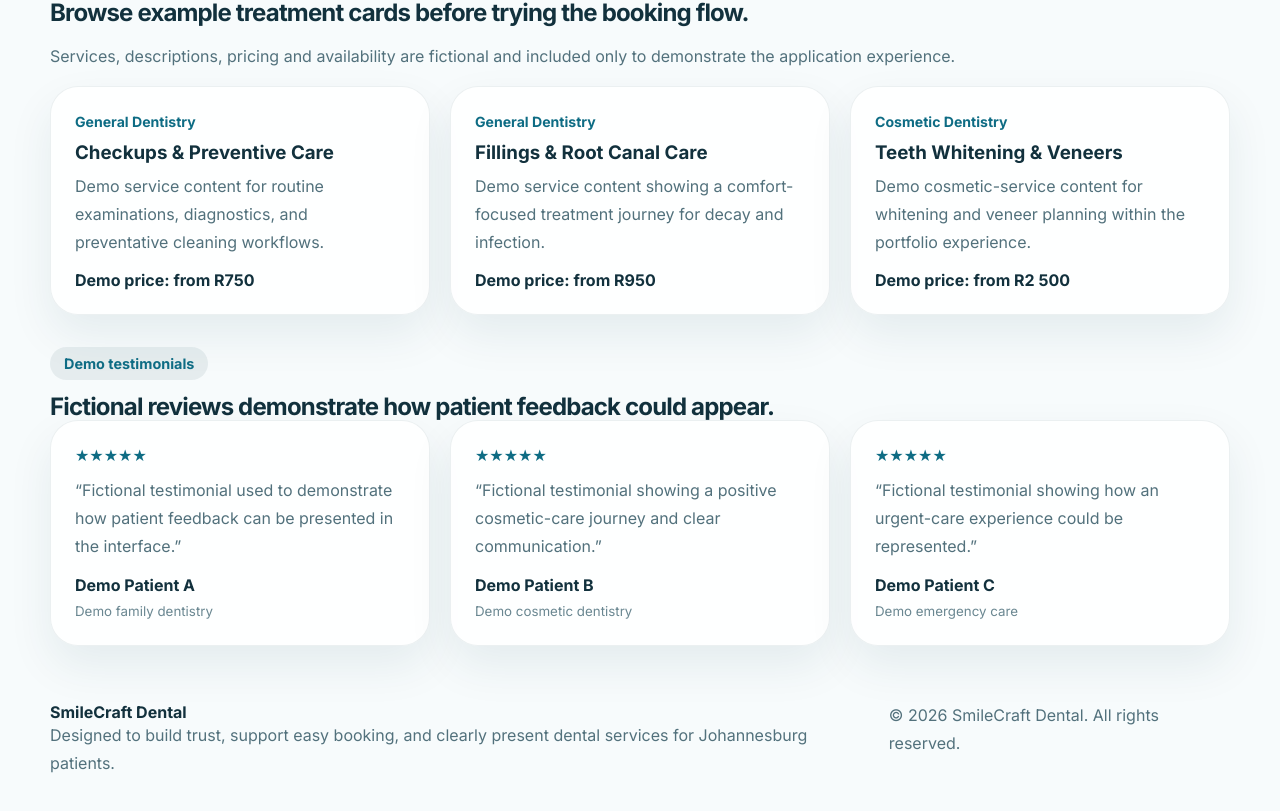
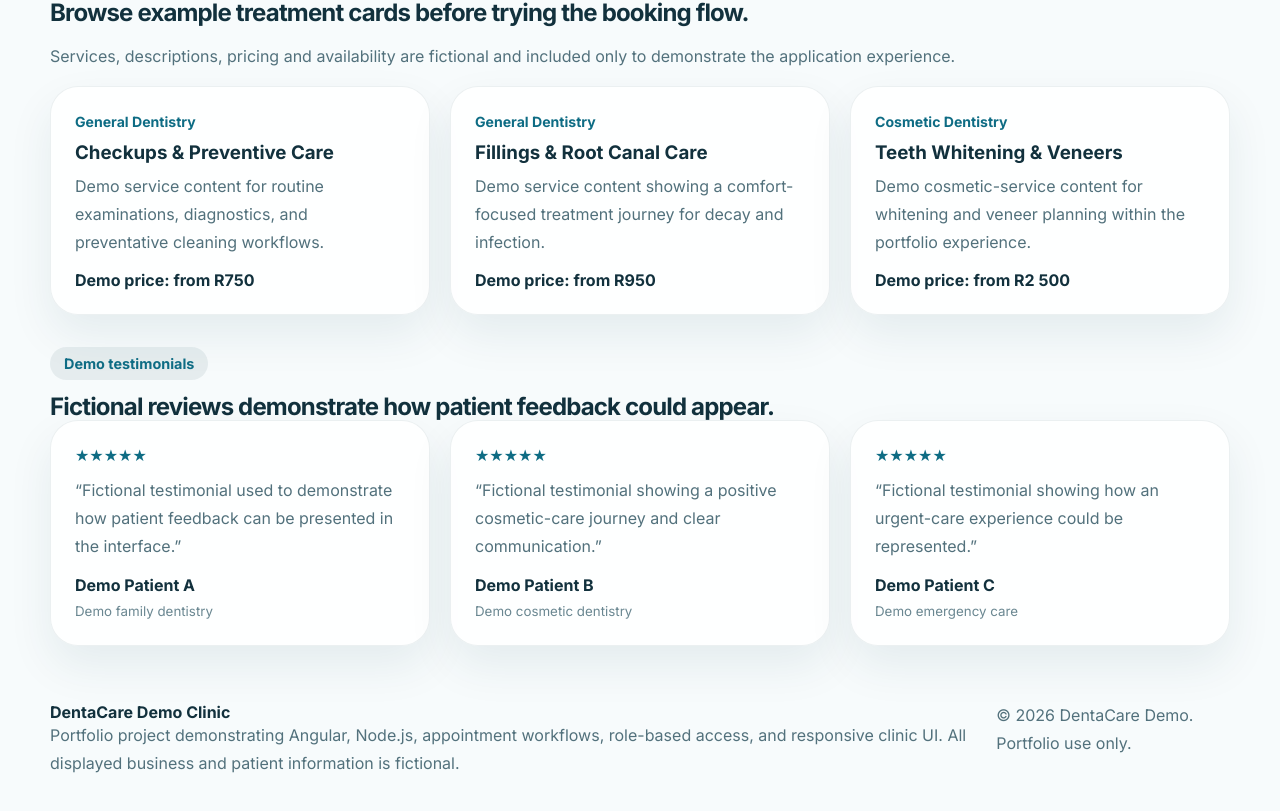
Before and after one commit to oboikanyego/dentacare-system, an Angular app: page / in a window 1280 px wide. Shown: the part 1258-2069 px from the top of the page. Built offline with nearby package versions, Linux system fonts and the light colour scheme.

Commit message:
content: replace footer client-style copy with demo branding

```diff
--- a/src/app/shared/components/footer/footer.component.html
+++ b/src/app/shared/components/footer/footer.component.html
@@ -1,7 +1,7 @@
 <footer class="footer">
   <div>
-    <strong>SmileCraft Dental</strong>
-    <p>Designed to build trust, support easy booking, and clearly present dental services for Johannesburg patients.</p>
+    <strong>DentaCare Demo Clinic</strong>
+    <p>Portfolio project demonstrating Angular, Node.js, appointment workflows, role-based access, and responsive clinic UI. All displayed business and patient information is fictional.</p>
   </div>
-  <p>© {{ currentYear }} SmileCraft Dental. All rights reserved.</p>
+  <p>© {{ currentYear }} DentaCare Demo. Portfolio use only.</p>
 </footer>
```
